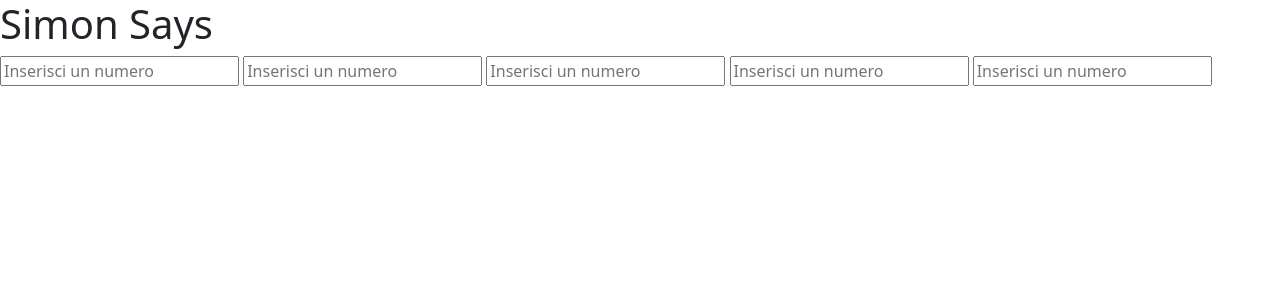
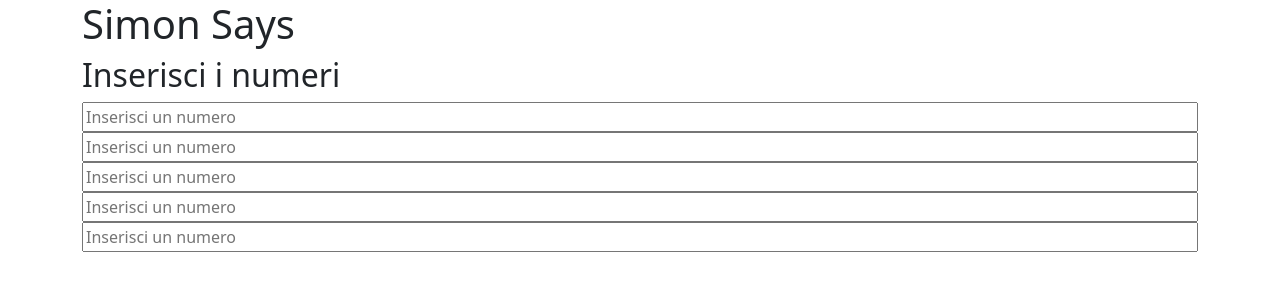
Before and after one commit to maksbernatskyy/js-simon, a plain HTML site: page index.html in a window 1280 px wide. Drawn offline with nearby package versions, Linux system fonts and the light colour scheme.

Commit message:
format document

```diff
--- a/index.html
+++ b/index.html
@@ -11,6 +11,7 @@
 </head>
 
 <body>
+    <div class="container">
         <!--Intestazione-->
         <header>
             <h1>Simon Says</h1>
@@ -31,7 +32,8 @@
 
             <!--Form-->
             <form>
-            <div id="list-input" class="d-none">
+                <div id="list-input" class="d-none d-flex flex-column">
+                    <h2>Inserisci i numeri</h2>
                     <input type="number" placeholder="Inserisci un numero">
                     <input type="number" placeholder="Inserisci un numero">
                     <input type="number" placeholder="Inserisci un numero">
@@ -41,9 +43,7 @@
             </form>
         </main>
 
-
-
-
+    </div>
     <!--JavaScript-->
     <script src="./assets/main.js"></script>
 </body>
```
Lines whose indentation alone changed are shown as unchanged.
